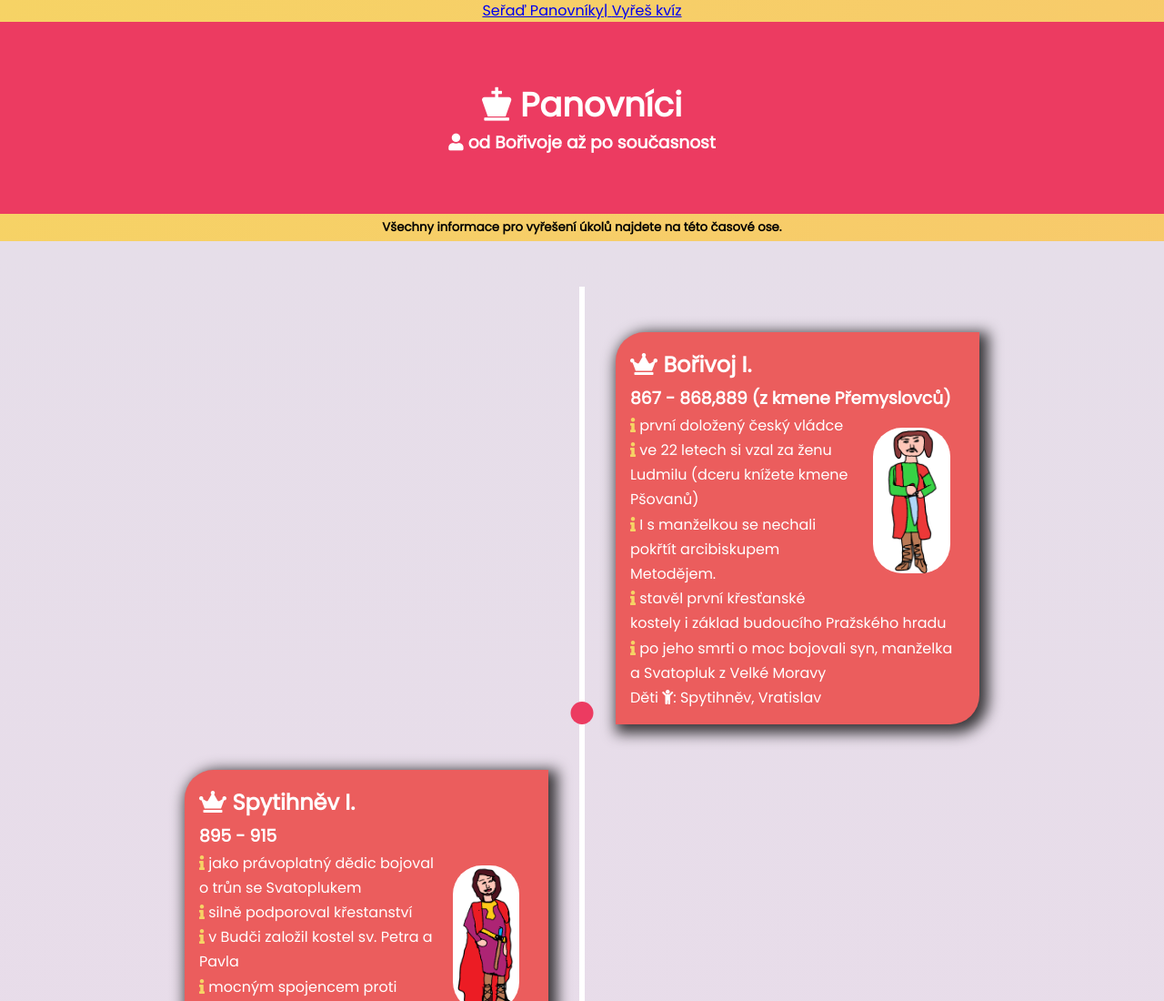
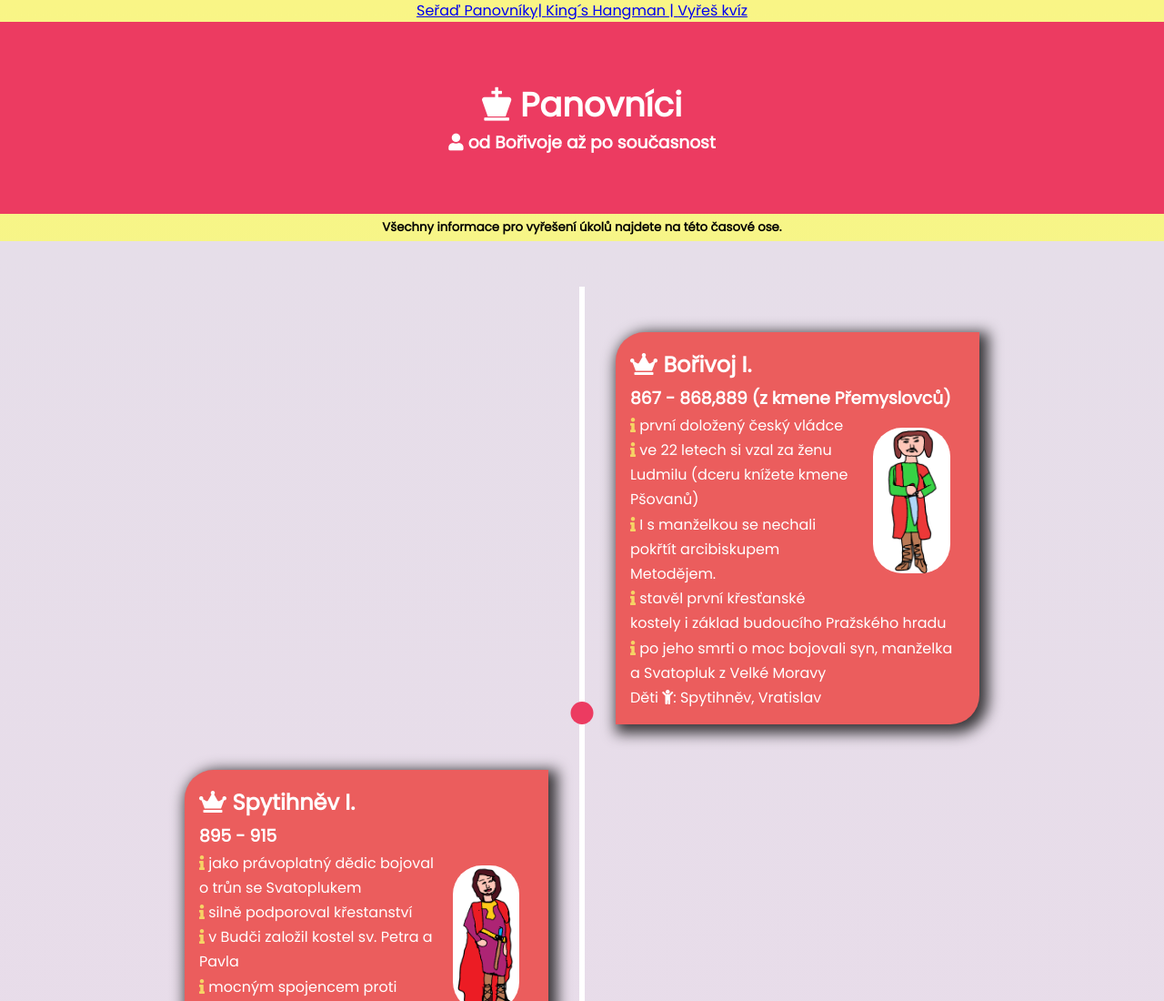
Before and after one commit to elaidina/casova_osa, a plain HTML site: page index.html in a window 1280 px wide. Shown: the top 1100 px of the page at 91% size. Drawn offline with Linux system fonts and the light colour scheme.

Commit message:
link na hangman

```diff
--- a/index.html
+++ b/index.html
@@ -16,6 +16,8 @@
     <div class="container">
 
 <a href="https://elaidina.github.io/panovnici/">Seřaď Panovníky|
+</a>
+<a href="https://elaidina.github.io/kings_hangman/">King´s Hangman |
 </a>
 <a href="https://elaidina.github.io/basicquiz/">Vyřeš kvíz
 </a>
--- a/style.css
+++ b/style.css
@@ -14,7 +14,7 @@
 
 body {
   font: normal 1rem/1.5 "Poppins", sans-serif;
-  background-image: linear-gradient(120deg, #f6d365 0%, #fda085 100%);
+  background-image: linear-gradient(to top, #96fbc4 0%, #f9f586 100%);
   color: rgb(255, 255, 255);
   overflow-x: hidden;
   padding-bottom: 50px;
```
